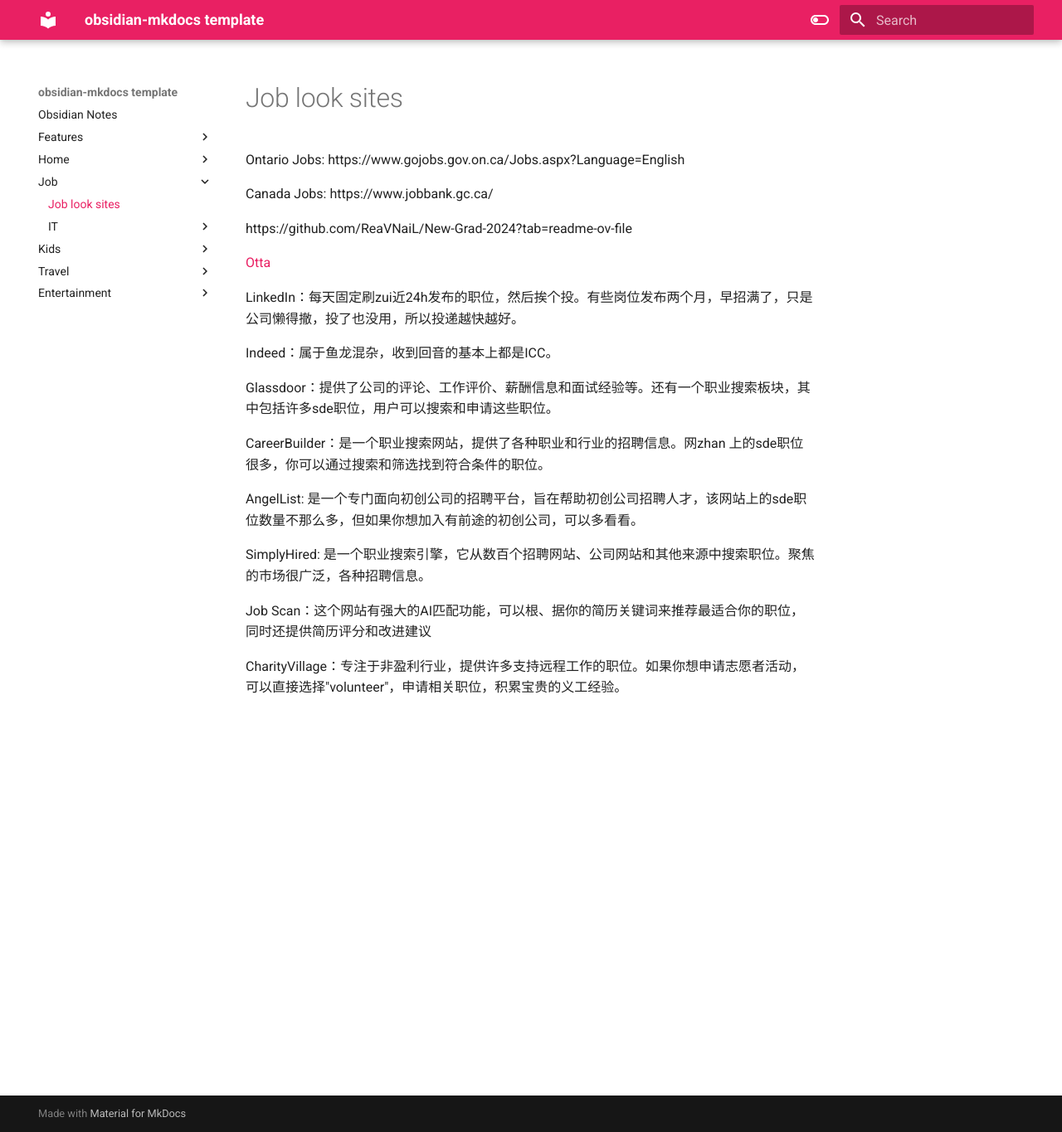
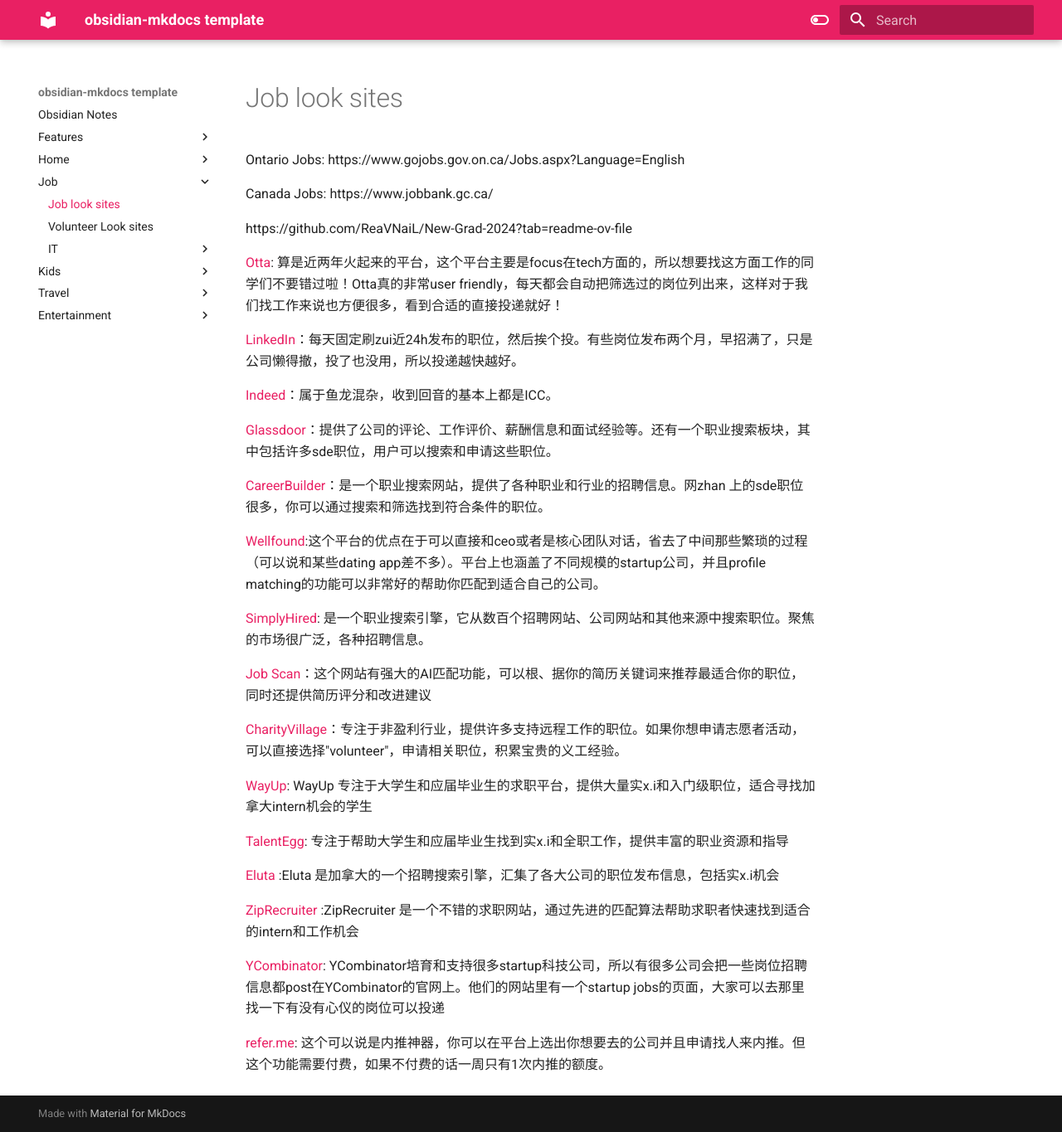
Before and after one commit to macsymgit/obsidian, an MkDocs documentation site: the page built from docs/Job/Job look sites.md, in a window 1280 px wide and 1365 px high. Shown: the whole window at 83% size. Built offline with MkDocs 1.6.1 and Material for MkDocs 9.7.7, drawn with Linux system fonts in a browser that asks for light colours.

Commit message:
vault backup: 2024-07-05 11:05:29

```diff
--- a/docs/Job/Job look sites.md
+++ b/docs/Job/Job look sites.md
@@ -3,24 +3,34 @@
 
 Canada Jobs: https://www.jobbank.gc.ca/
 
-
-
 https://github.com/ReaVNaiL/New-Grad-2024?tab=readme-ov-file
 
-[Otta](https://otta.com/)
+[Otta](https://otta.com/): 算是近两年火起来的平台，这个平台主要是focus在tech方面的，所以想要找这方面工作的同学们不要错过啦！Otta真的非常user friendly，每天都会自动把筛选过的岗位列出来，这样对于我们找工作来说也方便很多，看到合适的直接投递就好！
 
-LinkedIn：每天固定刷zui近24h发布的职位，然后挨个投。有些岗位发布两个月，早招满了，只是公司懒得撤，投了也没用，所以投递越快越好。
+[LinkedIn](https://www.linkedin.com/jobs/?originalSubdomain=ca)：每天固定刷zui近24h发布的职位，然后挨个投。有些岗位发布两个月，早招满了，只是公司懒得撤，投了也没用，所以投递越快越好。
 
-Indeed：属于鱼龙混杂，收到回音的基本上都是ICC。
+[Indeed](https://ca.indeed.com/)：属于鱼龙混杂，收到回音的基本上都是ICC。
 
-Glassdoor：提供了公司的评论、工作评价、薪酬信息和面试经验等。还有一个职业搜索板块，其中包括许多sde职位，用户可以搜索和申请这些职位。
+[Glassdoor](https://glassdoor.ca)：提供了公司的评论、工作评价、薪酬信息和面试经验等。还有一个职业搜索板块，其中包括许多sde职位，用户可以搜索和申请这些职位。
 
-CareerBuilder：是一个职业搜索网站，提供了各种职业和行业的招聘信息。网zhan 上的sde职位很多，你可以通过搜索和筛选找到符合条件的职位。
+[CareerBuilder](https://careerbuilder.ca)：是一个职业搜索网站，提供了各种职业和行业的招聘信息。网zhan 上的sde职位很多，你可以通过搜索和筛选找到符合条件的职位。
 
-AngelList: 是一个专门面向初创公司的招聘平台，旨在帮助初创公司招聘人才，该网站上的sde职位数量不那么多，但如果你想加入有前途的初创公司，可以多看看。
+[Wellfound](https://wellfound.com/):这个平台的优点在于可以直接和ceo或者是核心团队对话，省去了中间那些繁琐的过程（可以说和某些dating app差不多）。平台上也涵盖了不同规模的startup公司，并且profile matching的功能可以非常好的帮助你匹配到适合自己的公司。
 
-SimplyHired: 是一个职业搜索引擎，它从数百个招聘网站、公司网站和其他来源中搜索职位。聚焦的市场很广泛，各种招聘信息。
+[SimplyHired](https://www.simplyhired.ca/): 是一个职业搜索引擎，它从数百个招聘网站、公司网站和其他来源中搜索职位。聚焦的市场很广泛，各种招聘信息。
 
-Job Scan：这个网站有强大的AI匹配功能，可以根、据你的简历关键词来推荐最适合你的职位，同时还提供简历评分和改进建议
+[Job Scan](https://www.jobscan.co/)：这个网站有强大的AI匹配功能，可以根、据你的简历关键词来推荐最适合你的职位，同时还提供简历评分和改进建议
 
-CharityVillage：专注于非盈利行业，提供许多支持远程工作的职位。如果你想申请志愿者活动，可以直接选择"volunteer"，申请相关职位，积累宝贵的义工经验。
+[CharityVillage](https://charityvillage.com/)：专注于非盈利行业，提供许多支持远程工作的职位。如果你想申请志愿者活动，可以直接选择"volunteer"，申请相关职位，积累宝贵的义工经验。
+
+[WayUp](https://wayup.com):  WayUp 专注于大学生和应届毕业生的求职平台，提供大量实x.i和入门级职位，适合寻找加拿大intern机会的学生
+
+[TalentEgg](https://talentegg.ca): 专注于帮助大学生和应届毕业生找到实x.i和全职工作，提供丰富的职业资源和指导
+
+[Eluta](https://eluta.ca)  :Eluta 是加拿大的一个招聘搜索引擎，汇集了各大公司的职位发布信息，包括实x.i机会
+
+[ZipRecruiter](https://ziprecruiter.ca)  :ZipRecruiter 是一个不错的求职网站，通过先进的匹配算法帮助求职者快速找到适合的intern和工作机会
+
+[YCombinator](https://www.ycombinator.com/): YCombinator培育和支持很多startup科技公司，所以有很多公司会把一些岗位招聘信息都post在YCombinator的官网上。他们的网站里有一个startup jobs的页面，大家可以去那里找一下有没有心仪的岗位可以投递
+
+[refer.me](https://www.refer.me/): 这个可以说是内推神器，你可以在平台上选出你想要去的公司并且申请找人来内推。但这个功能需要付费，如果不付费的话一周只有1次内推的额度。
```
Also changed, not shown: docs/Job/Volunteer Look sites.md (added, +14 -0 lines), wayup.com.md (added), 1 other file.
